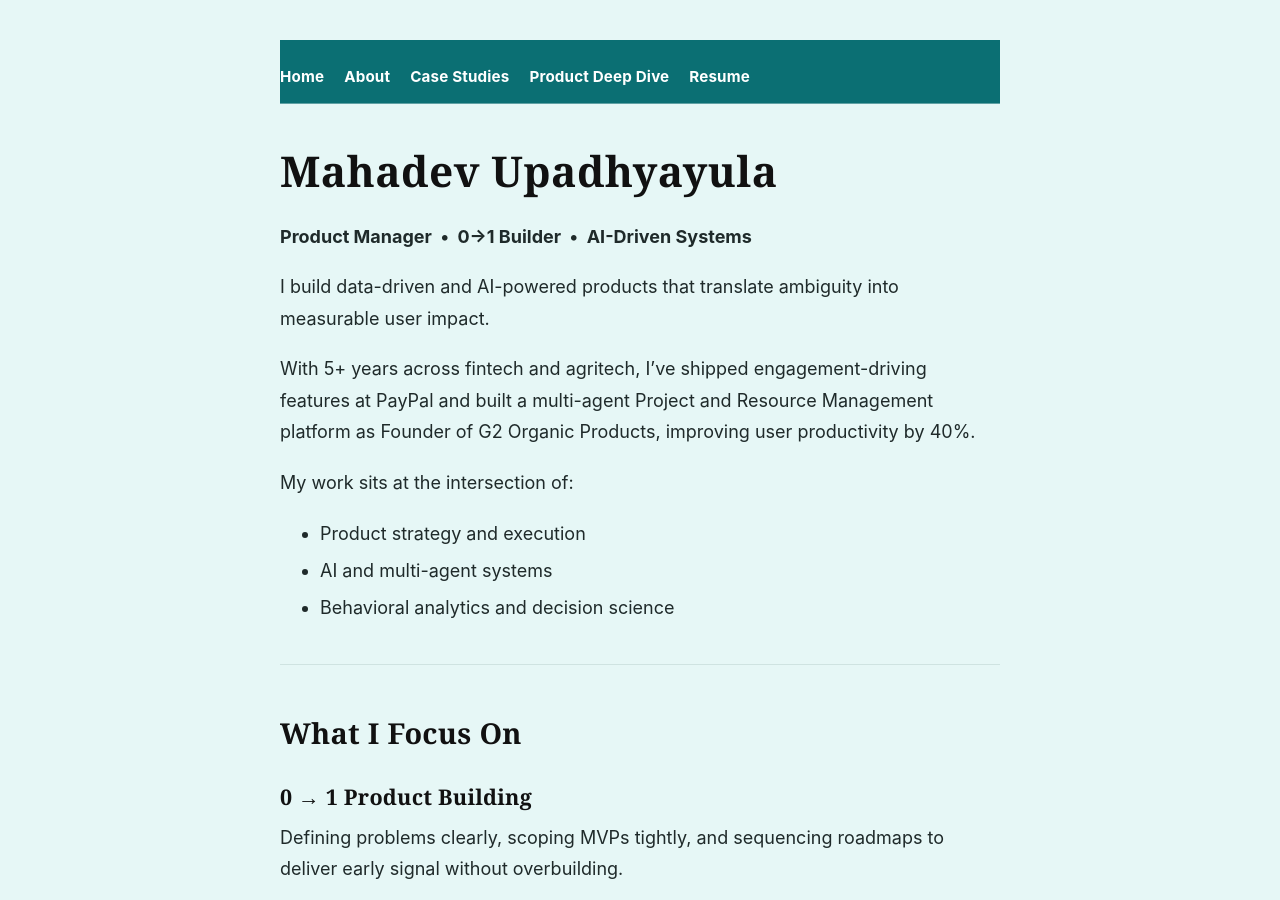
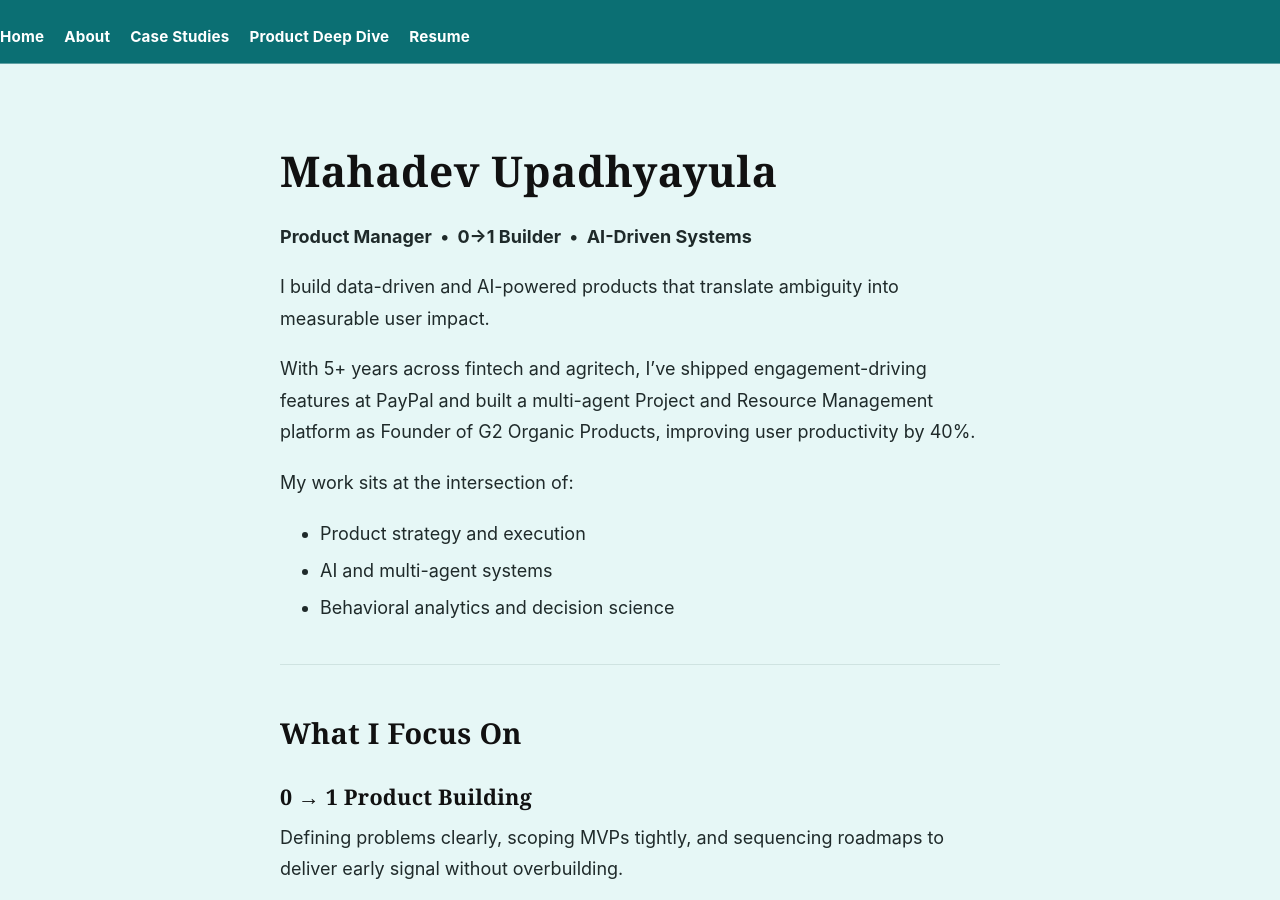
Before and after one commit to mahadevupadhyayula/mahadevupadhyayula.github.io, a Jekyll site: the page built from index.md, in a window 1280 px wide and 900 px high. Built offline with Jekyll 4.4.1, drawn with Linux system fonts in a browser that asks for light colours; our own code applies the rules of GitHub Pages for plain Markdown files.

Commit message:
Make header and footer span full viewport width

```diff
--- a/_layouts/default.html
+++ b/_layouts/default.html
@@ -2,12 +2,12 @@
 <html lang="en">
   {%- include head.html -%}
   <body>
+    {%- include header.html -%}
     <div class="site-shell">
-      {%- include header.html -%}
       <main class="page-content" aria-label="Content">
         {{ content }}
       </main>
-      {%- include footer.html -%}
     </div>
+    {%- include footer.html -%}
   </body>
 </html>
```
